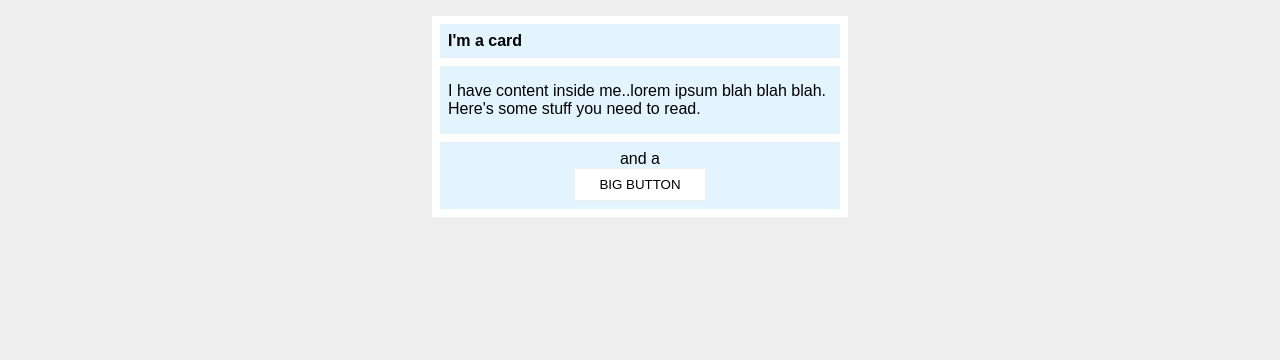
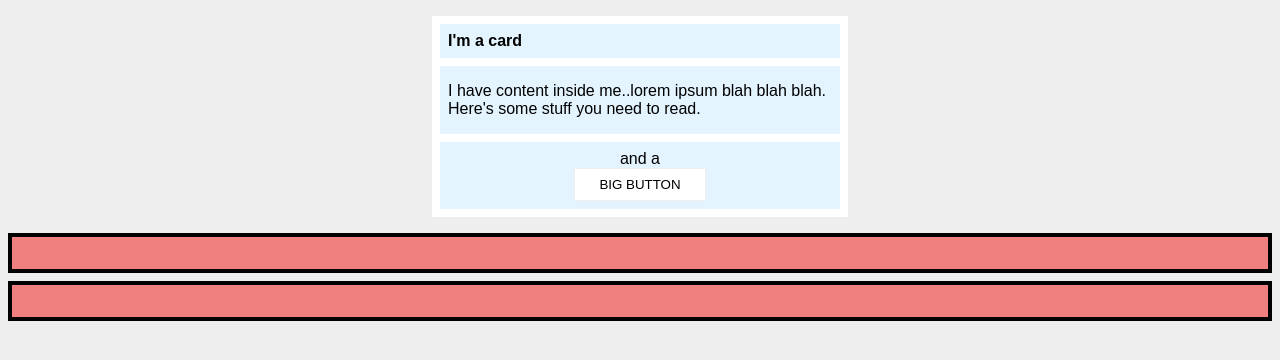
Before and after one commit to OakMuniz/odin-recipes, a plain HTML site: page recipes/margin-and-padding/index.html in a window 1280 px wide. Drawn offline with Linux system fonts and the light colour scheme.

Commit message:
Testing the flex-container, modifying some files

```diff
--- /dev/null
+++ b/flex-container/style.css
@@ -0,0 +1,10 @@
+.flex-container div{
+    display: flex;
+}
+
+.flex-container div{
+    background: blue;
+    border: 4px solid black;
+    height: 100px;
+    flex:1;
+}
--- a/recipes/margin-and-padding/index.html
+++ b/recipes/margin-and-padding/index.html
@@ -20,3 +20,8 @@
     </div>
   </body>
 </html>
+
+<div class="flex-container">
+    <div class="title"></div>
+    <div class="content"></div>
+</div>
--- a/recipes/margin-and-padding/style.css
+++ b/recipes/margin-and-padding/style.css
@@ -59,3 +59,16 @@ body {
     margin: 0 auto;
     padding: 8px 24px;
   }
+
+.flex-container div{
+    display: flex;
+}
+
+
+  .flex-container div{
+    background: lightcoral;
+    padding: 16px;
+    border: 4px solid black;
+    flex: 1;
+
+  }
```
Also changed, not shown: flex-container/index.html (added, +21 -0 lines).
